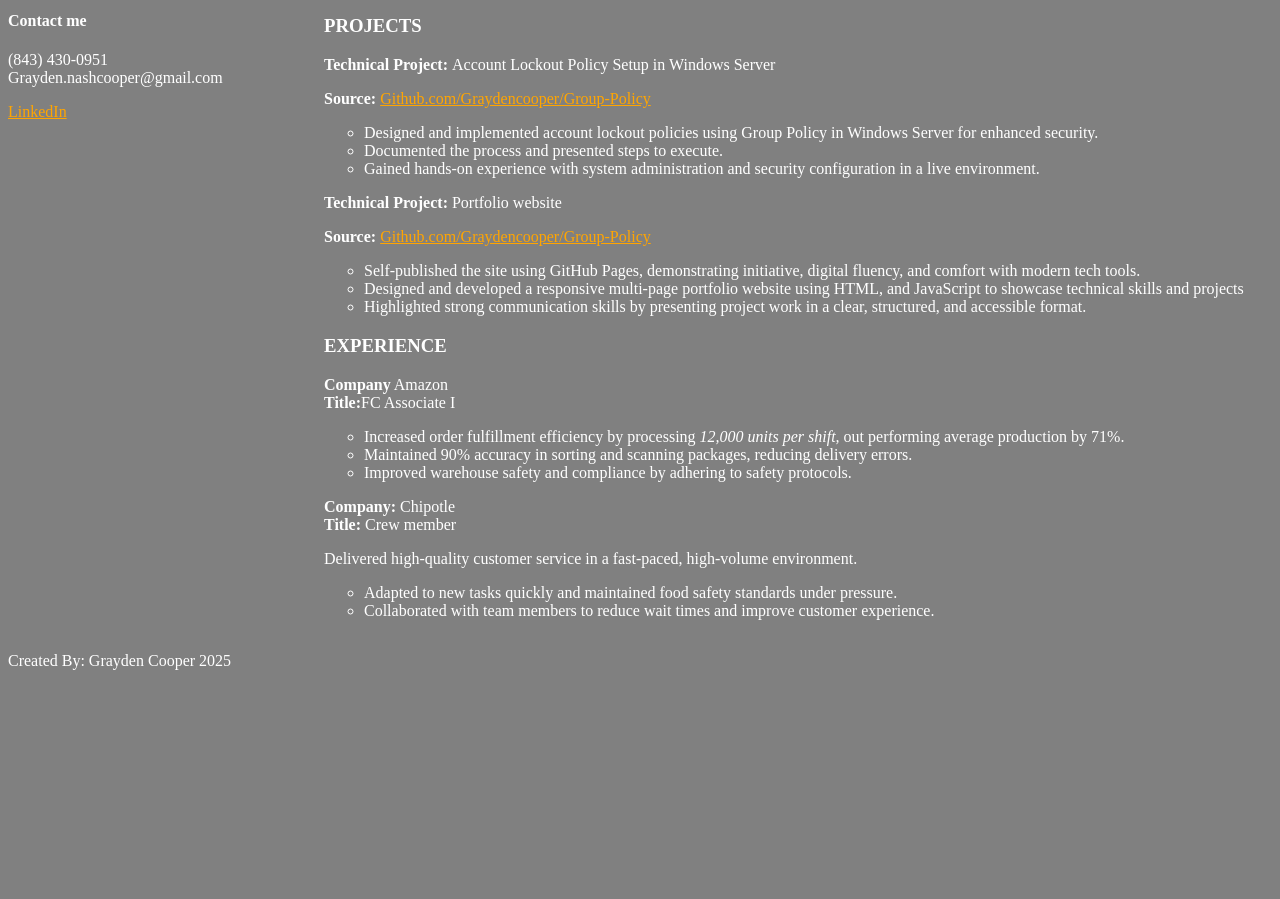
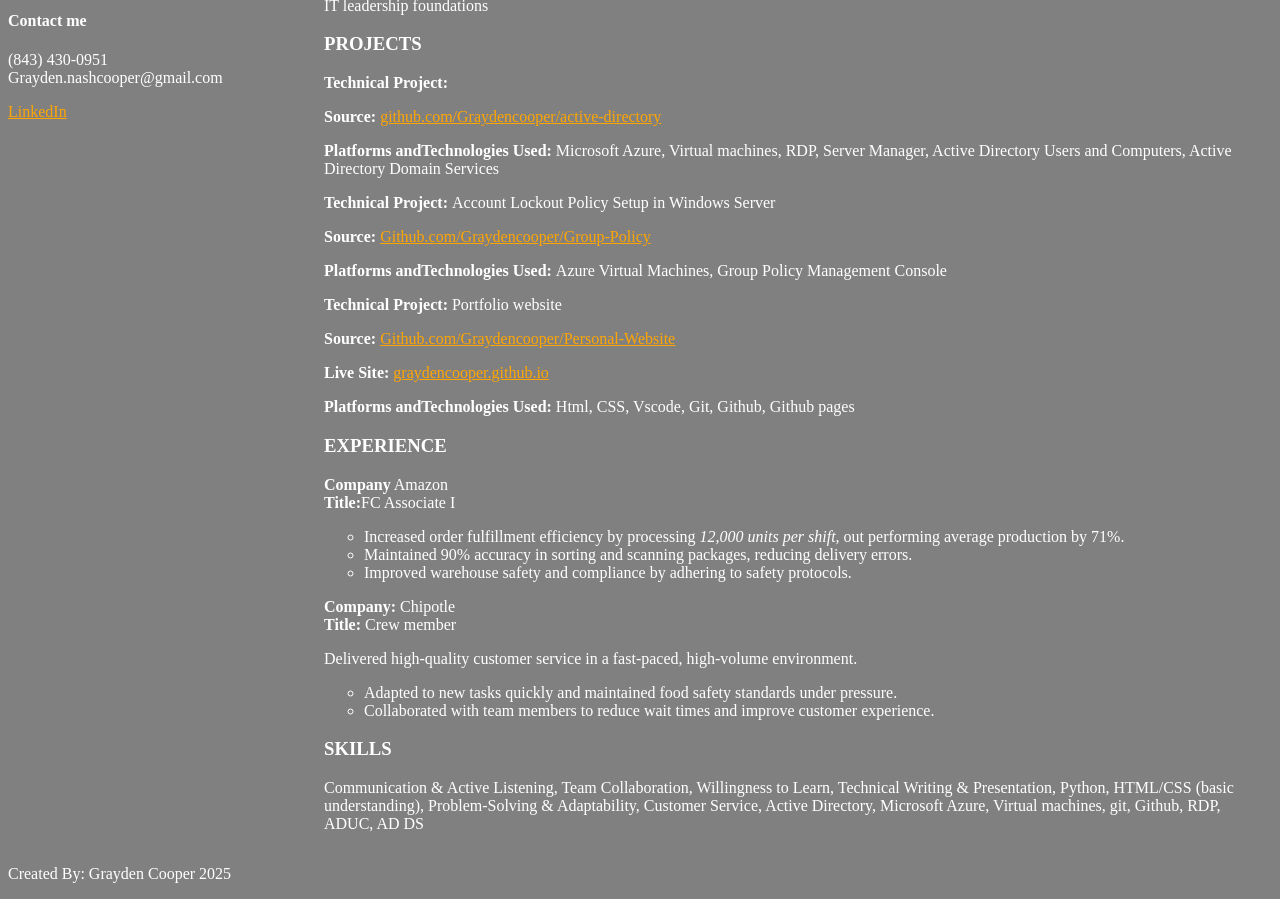
Before and after one commit to Graydencooper/Personal-website, a plain HTML site: page index.html in a window 1280 px wide. Shown: the part 418-1317 px from the top of the page. Before the commit the page ends 1104 px from the top, so only its background shows below. Drawn offline with Linux system fonts and the light colour scheme.

Commit message:
Updates cover letter and projects section

```diff
--- a/index.html
+++ b/index.html
@@ -29,7 +29,8 @@
                     <h3>SUMMARY</h3>
 
                     <p>
-                        Motivated and goal-oriented software engineering student with a strong technical foundation and a passion for connecting people with the right solutions. Fast learner with hands-on experience in IT projects, web development, and system configuration. Known for clear communication, adaptability, and a proactive mindset — eager to leverage technical knowledge and people skills in a customer-focused, sales-driven environment.
+                        Resourceful and tech-savvy IT support candidate with hands-on experience in Active Directory, osTicket, and Windows system configuration. Currently pursuing a B.S. in Software Engineering with a strong foundation in scripting, troubleshooting, and customer service. Adept at solving problems efficiently, communicating clearly, and thriving in fast-paced or remote environments. Eager to support users and resolve technical issues in Tier I/II IT support roles.
+
                     </p>
                 </article>
                 <section>
@@ -49,20 +50,18 @@
 
                 <section > <!--- projects -->
                     <h3>PROJECTS</h3>
+                    <p> <strong>Technical Project: </strong> </p>
+                    <p> <strong>Source: </strong> <a href="https://github.com/Graydencooper/active-directory.git">github.com/Graydencooper/active-directory</a></p>
+                    <p> <strong>Platforms andTechnologies Used: </strong>Microsoft Azure, Virtual machines, RDP,  Server Manager,  Active Directory Users and Computers, Active Directory Domain Services</p>
+
                     <p> <strong>Technical Project: </strong> Account Lockout Policy Setup in Windows Server  </p>
                     <p> <strong>Source: </strong> <a href=https://github.com/Graydencooper/Group-Policy.git>Github.com/Graydencooper/Group-Policy</a></p>
-                    <ul>
-                        <li> Designed and implemented account lockout policies using Group Policy  in Windows Server for enhanced security.</li>
-                        <li> Documented the process and presented steps to execute. </li>
-                        <li> Gained hands-on experience with system administration and security configuration in a live environment.</li>
-                    </ul>
+                    <p> <strong>Platforms andTechnologies Used: </strong>Azure Virtual Machines, Group Policy Management Console </p>
+
                     <p> <strong>Technical Project: </strong> Portfolio website</p>
-                    <p> <strong>Source: </strong> <a href=https://github.com/Graydencooper/Group-Policy.git>Github.com/Graydencooper/Group-Policy</a></p>
-                    <ul>
-                        <li> Self-published the site using GitHub Pages, demonstrating initiative, digital fluency, and comfort with modern tech tools.</li>
-                        <li> Designed and developed a responsive multi-page portfolio website using HTML, and JavaScript to showcase technical skills and projects </li>
-                        <li> Highlighted strong communication skills by presenting project work in a clear, structured, and accessible format.</li>
-                    </ul>
+                    <p> <strong>Source: </strong> <a href=https://github.com/Graydencooper/Personal-website/blob/main/index.html>Github.com/Graydencooper/Personal-Website</a></p>
+                    <p> <strong>Live Site: </strong> <a href="https://graydencooper.github.io/Personal-website/">graydencooper.github.io</a> </p>
+                    <p> <strong>Platforms andTechnologies Used: </strong>Html, CSS, Vscode, Git, Github, Github pages </p>
 
                 </section>
                 <section> <!--- experience -->
@@ -87,6 +86,12 @@
 
                 </section>
 
+                <section>
+                    <h3>SKILLS</h3>
+                    <p>
+                        Communication & Active Listening, Team Collaboration, Willingness to Learn, Technical Writing & Presentation, Python, HTML/CSS (basic understanding), Problem-Solving & Adaptability, Customer Service, Active Directory, Microsoft Azure, Virtual machines, git, Github, RDP,  ADUC, AD DS
+                    </p>
+                </section>
             </div>
 
         </main>
```
Also changed, not shown: cover_letter.html (+12 -11 lines).
